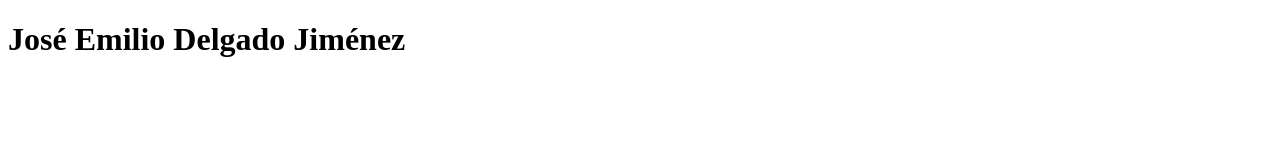
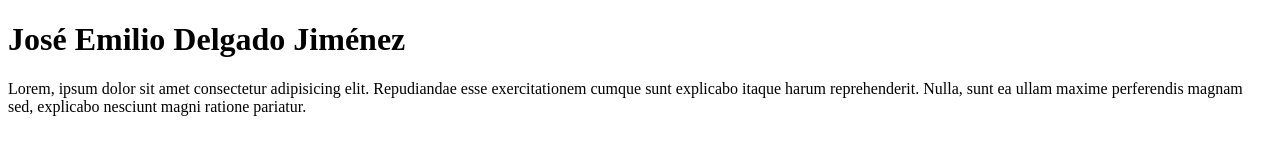
Before and after one commit to UP240134/DM-UP240134B, a plain HTML site: page index.html in a window 1280 px wide. Drawn offline with Linux system fonts and the light colour scheme.

Commit message:
second commit

```diff
--- a/index.html
+++ b/index.html
@@ -7,5 +7,6 @@
 </head>
 <body>
   <h1> José Emilio Delgado Jiménez </h1>
+  <p>Lorem, ipsum dolor sit amet consectetur adipisicing elit. Repudiandae esse exercitationem cumque sunt explicabo itaque harum reprehenderit. Nulla, sunt ea ullam maxime perferendis magnam sed, explicabo nesciunt magni ratione pariatur.</p>
 </body>
 </html>
```
